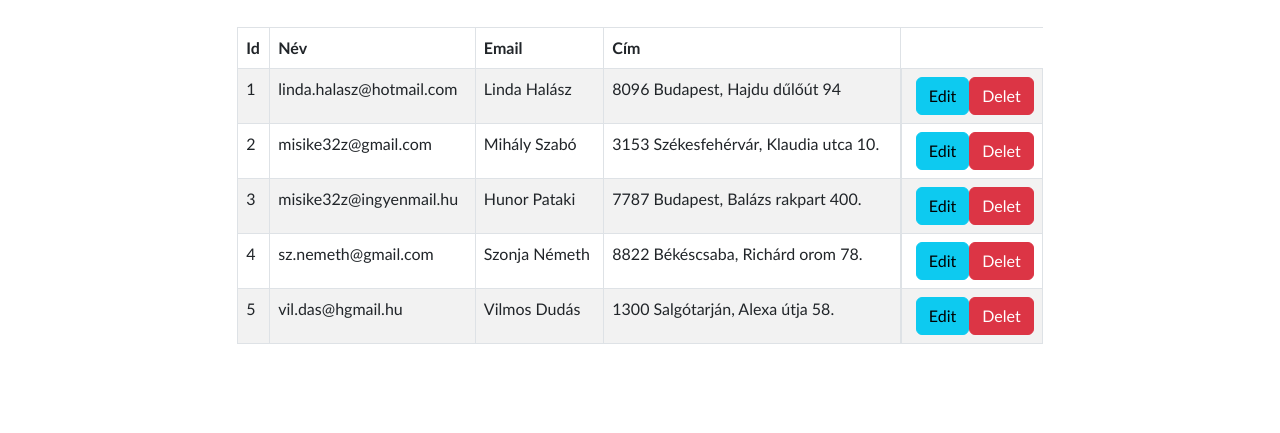
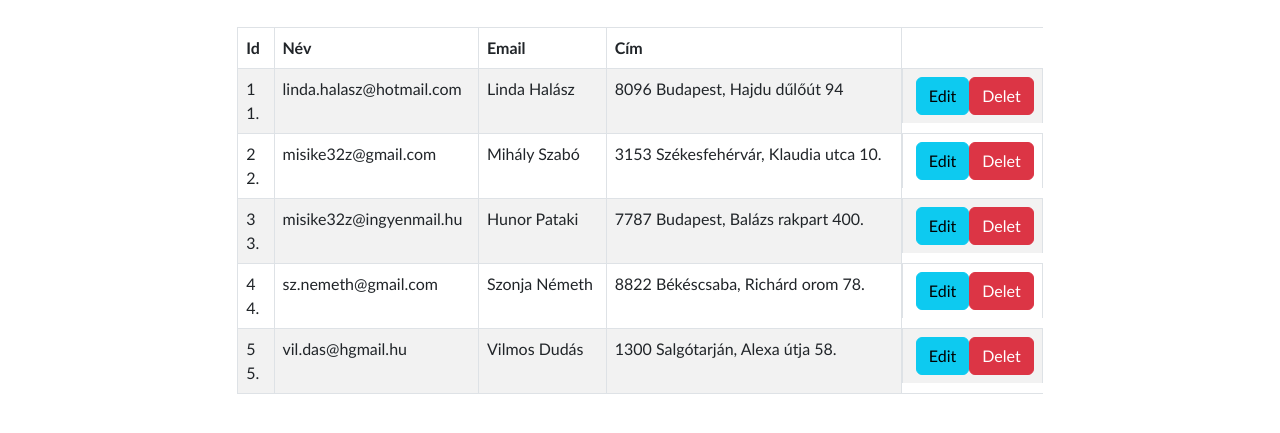
Before and after one commit to laszloadam/etterem, a plain HTML site: page adminpage.html in a window 1280 px wide. Shown: the part 229-662 px from the top of the page. Drawn offline with Linux system fonts and the light colour scheme; no server answers.

Commit message:
admin panel automatic table row numbering

```diff
--- a/css/style.css
+++ b/css/style.css
@@ -65,3 +65,19 @@ section {
     display: flex;
     justify-content: space-between;
 }
+
+
+
+/* admin panel */
+
+table {
+    counter-reset: rowNumber;
+  }
+
+  tr td:first-child::after {
+    display: table-cell;
+    counter-increment: rowNumber;
+    content: counter(rowNumber) ".";
+    padding-right: 0.3em;
+    text-align: right;
+  }
```
